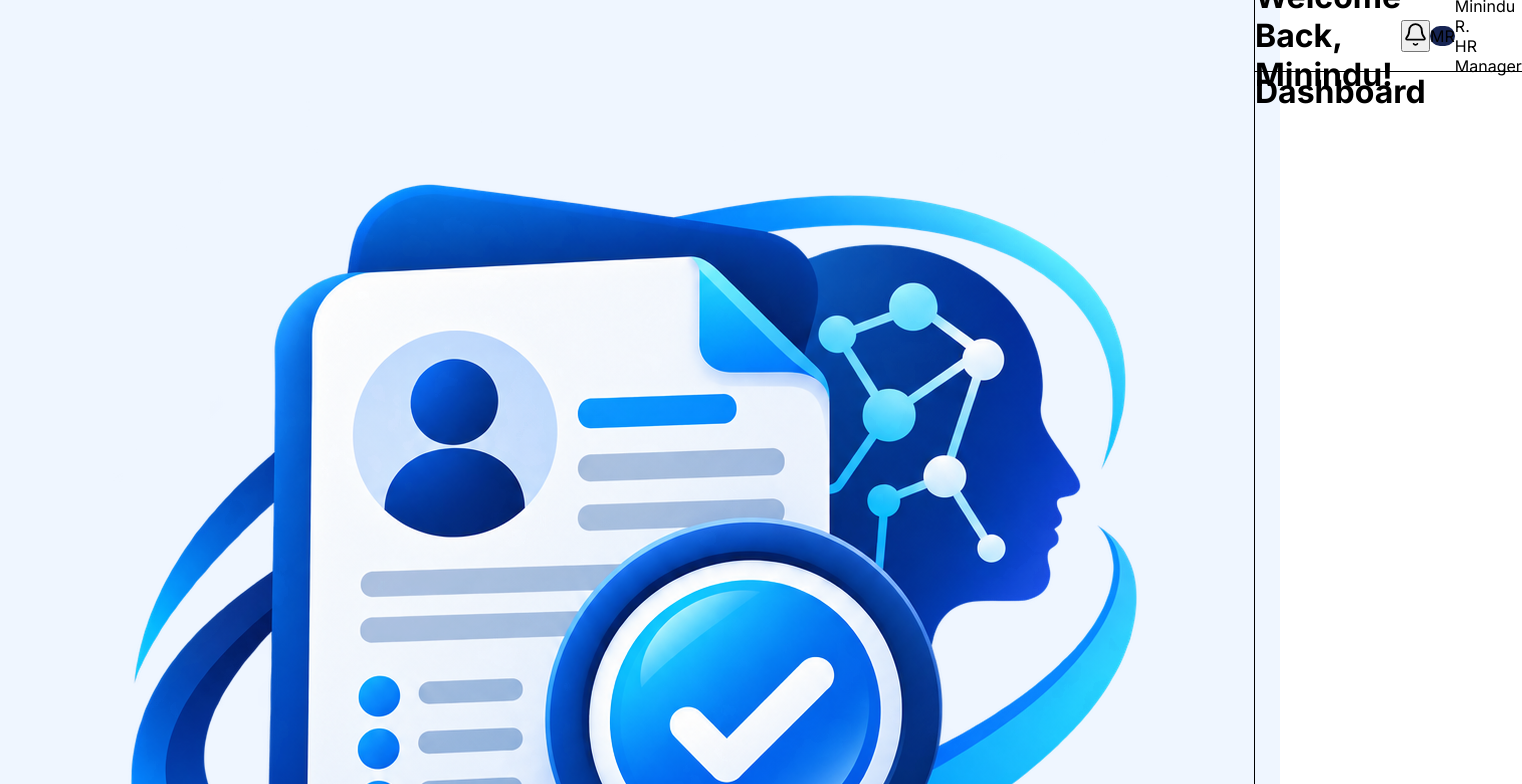
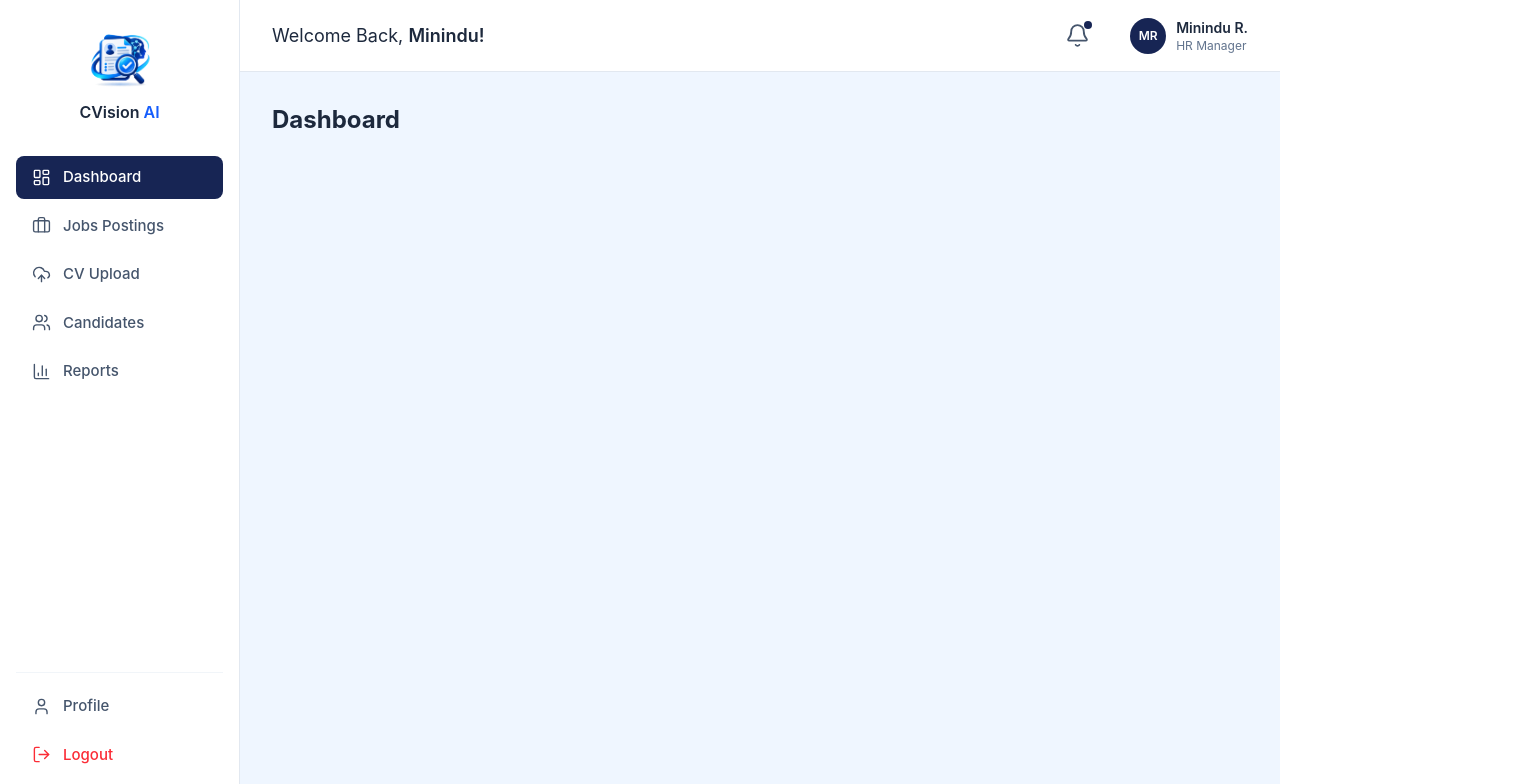
Before and after one commit to mininduRajapaksha/AI-CV-Screening-and-Recommendation, a React (Vite) app in the folder frontend/: page / in a window 1280 px wide. Shown: the top 784 px of the page, 1522 px wide, since content can reach past the window. Built offline with nearby package versions, Linux system fonts and the light colour scheme.

Commit message:
import tailwind v4

```diff
--- a/frontend/package.json
+++ b/frontend/package.json
@@ -14,6 +14,7 @@
     "lucide-react": "^1.43.0",
     "react": "^19.2.8",
     "react-dom": "^19.2.8",
+    "react-icons": "^5.7.0",
     "react-router-dom": "^7.18.3",
     "tailwindcss": "^4.3.3"
   },
--- a/frontend/src/index.css
+++ b/frontend/src/index.css
@@ -1,15 +1 @@
-@import url('https://fonts.googleapis.com/css2?family=Inter:wght@400;500;600;700&display=swap');
-
-@tailwind base;
-@tailwind components;
-@tailwind utilities;
-
-* {
-  margin: 0;
-  padding: 0;
-  box-sizing: border-box;
-}
-
-body {
-  font-family: 'Inter', sans-serif;
-}
+@import "tailwindcss";
```
Also changed, not shown: 1 other file (tests, documents, lock files or other folders).
